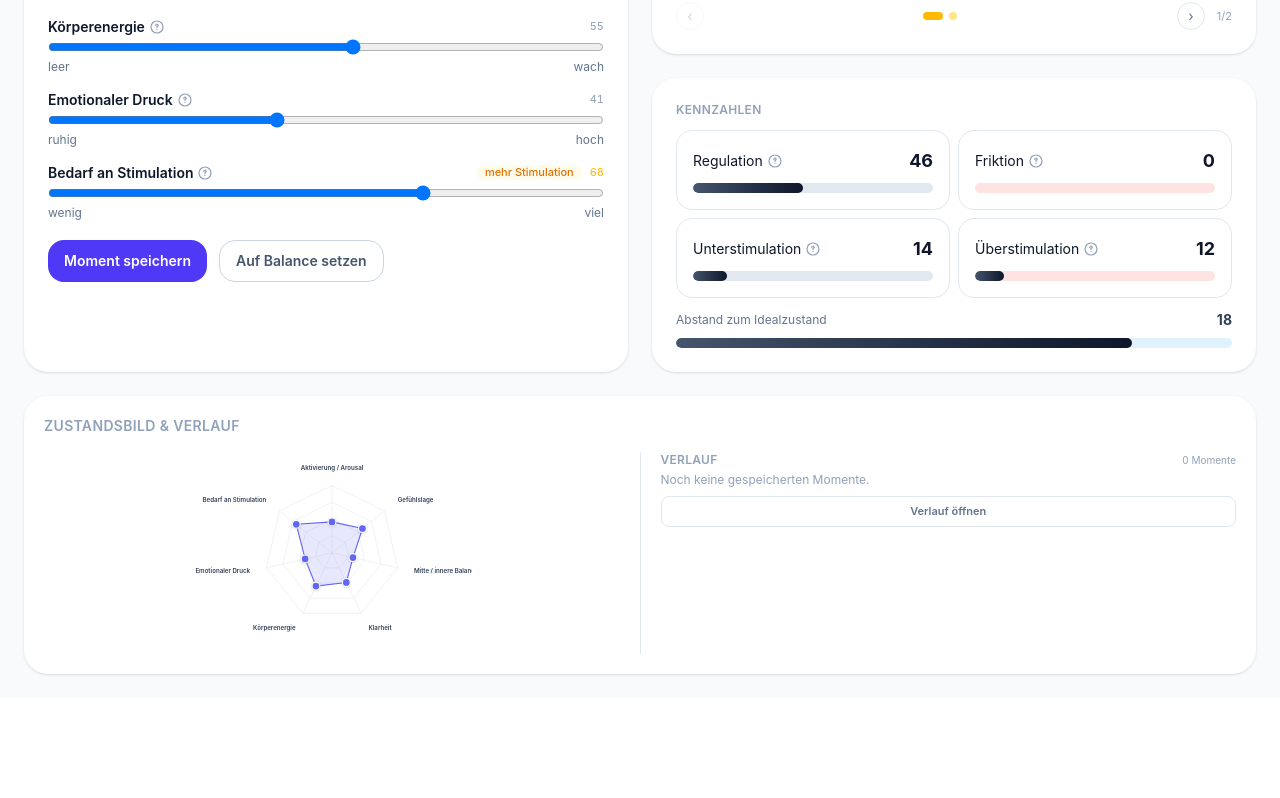
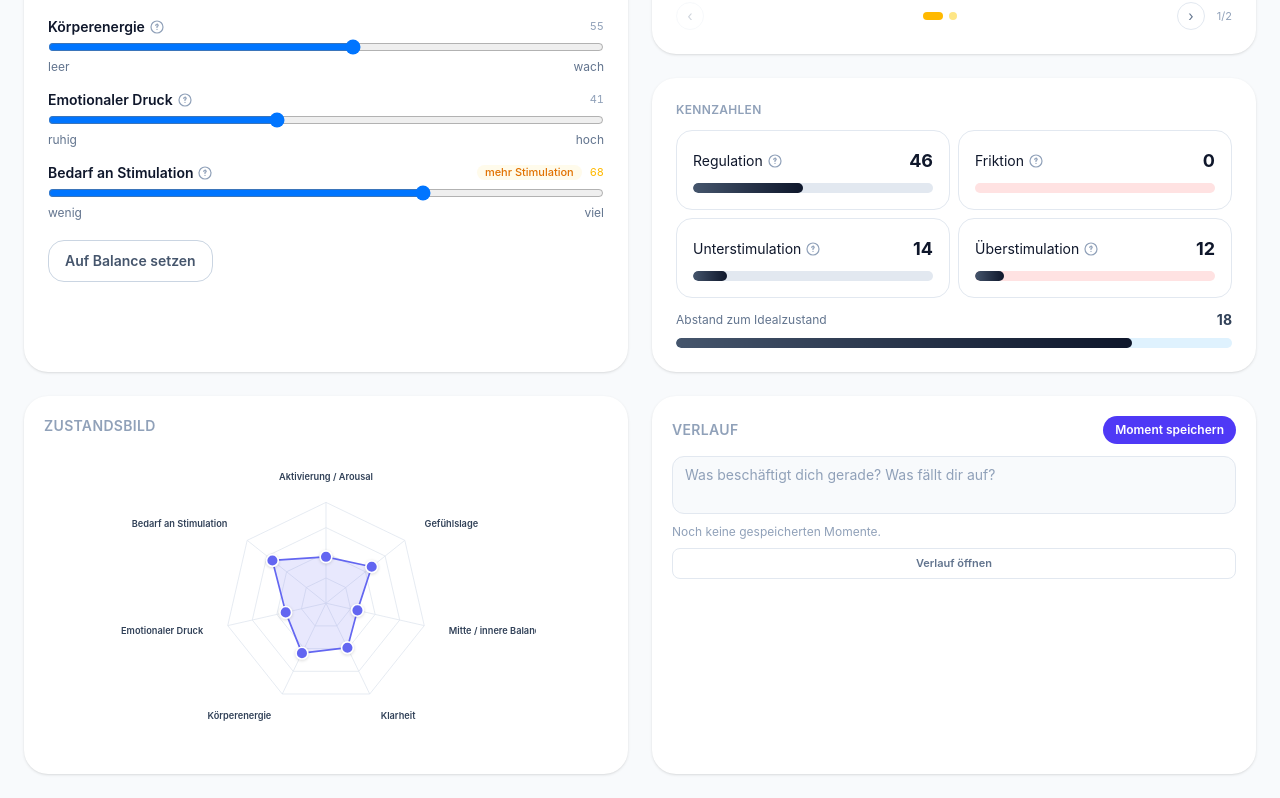
Before and after one commit to RobertMischke/self-regulation, an Angular app: page /dashboard/adhs-regulation in a window 1280 px wide. Shown: the part 591-1389 px from the top of the page. Before the commit the page ends 1289 px from the top, so only its background shows below. Built offline with nearby package versions, Linux system fonts and the light colour scheme.

Commit message:
feat: add intentionPlaceholder to dashboard configurations for improved user guidance

```diff
--- a/src/app/configs/adhs-regulation.config.ts
+++ b/src/app/configs/adhs-regulation.config.ts
@@ -332,4 +332,5 @@ export const adhsRegulationConfig: DashboardConfig = {
     { sliderKey: 'emotionalPressure', target: 28 },
     { sliderKey: 'stimulationNeed', target: 48 },
   ],
+  intentionPlaceholder: 'Was besch\u00e4ftigt dich gerade? Was f\u00e4llt dir auf?',
 };
--- a/src/app/configs/emotion-regulation.config.ts
+++ b/src/app/configs/emotion-regulation.config.ts
@@ -307,4 +307,5 @@ export const emotionRegulationConfig: DashboardConfig = {
     { sliderKey: 'frustration', target: 20 },
     { sliderKey: 'bodyTension', target: 25 },
   ],
+  intentionPlaceholder: 'Welches Gef\u00fchl steht gerade im Vordergrund?',
 };
--- a/src/app/configs/evening-checkin.config.ts
+++ b/src/app/configs/evening-checkin.config.ts
@@ -295,4 +295,5 @@ export const eveningCheckinConfig: DashboardConfig = {
     { sliderKey: 'gratitude', target: 68 },
     { sliderKey: 'screenExposure', target: 15 },
   ],
+  intentionPlaceholder: 'Was hat diesen Abend gepr\u00e4gt?',
 };
--- a/src/app/configs/orientation-check.config.ts
+++ b/src/app/configs/orientation-check.config.ts
@@ -296,4 +296,5 @@ export const orientationCheckConfig: DashboardConfig = {
     { sliderKey: 'innerNoise', target: 28 },
     { sliderKey: 'bodyGrounding', target: 72 },
   ],
+  intentionPlaceholder: 'Wo stehst du gerade \u2013 und wo willst du hin?',
 };
--- a/src/app/configs/recovery-dashboard.config.ts
+++ b/src/app/configs/recovery-dashboard.config.ts
@@ -298,4 +298,5 @@ export const recoveryDashboardConfig: DashboardConfig = {
     { sliderKey: 'recoveryTime', target: 65 },
     { sliderKey: 'motivation', target: 68 },
   ],
+  intentionPlaceholder: 'Was brauchst du gerade am meisten?',
 };
--- a/src/app/configs/social-regulation.config.ts
+++ b/src/app/configs/social-regulation.config.ts
@@ -296,4 +296,5 @@ export const socialRegulationConfig: DashboardConfig = {
     { sliderKey: 'emotionalExposure', target: 55 },
     { sliderKey: 'socialEnergy', target: 70 },
   ],
+  intentionPlaceholder: 'An welche Menschen oder Beziehungen denkst du gerade?',
 };
--- a/src/app/dashboard/dashboard.component.html
+++ b/src/app/dashboard/dashboard.component.html
@@ -75,11 +75,7 @@
           }
         </div>
 
-        <div class="mt-5 flex gap-3">
-          <button type="button" (click)="takeSnapshot()"
-            class="rounded-2xl bg-indigo-600 px-4 py-2.5 text-sm font-semibold text-white transition hover:bg-indigo-700">
-            Moment speichern
-          </button>
+        <div class="mt-5">
           <button type="button" (click)="resetToBalanced()"
             class="rounded-2xl border border-slate-300 px-4 py-2.5 text-sm font-semibold text-slate-600 transition hover:bg-slate-100">
             Auf Balance setzen
@@ -206,27 +202,34 @@
     </div>
 
     <!-- ═══ Sekundär: Zustandsbild & Verlauf ═══ -->
-    <section class="rounded-3xl bg-white p-5 shadow-sm">
-      <h2 class="mb-4 text-sm font-semibold uppercase tracking-wide text-slate-400">Zustandsbild &amp; Verlauf</h2>
-
-      <div class="grid gap-5 lg:grid-cols-[1fr_auto_1fr]">
+    <div class="grid gap-6 lg:grid-cols-2">
 
       <!-- Zustandsbild -->
-        <div>
-          <div class="mx-auto max-w-[280px]">
+      <section class="rounded-3xl bg-white p-5 shadow-sm">
+        <h2 class="mb-4 text-sm font-semibold uppercase tracking-wide text-slate-400">Zustandsbild</h2>
+        <div class="mx-auto max-w-[420px]">
           <app-radar-chart [items]="sliderItems()" (valueChange)="onSliderChange($event.key, $event.value)" />
         </div>
+      </section>
+
+      <!-- Verlauf -->
+      <section class="rounded-3xl bg-white p-5 shadow-sm">
+        <div class="flex items-center justify-between gap-2">
+          <h2 class="text-sm font-semibold uppercase tracking-wide text-slate-400">Verlauf</h2>
+          <button type="button" (click)="takeSnapshot()"
+            class="rounded-2xl bg-indigo-600 px-3 py-1.5 text-xs font-semibold text-white transition hover:bg-indigo-700">
+            Moment speichern
+          </button>
         </div>
 
-        <!-- Divider -->
-        <div class="hidden lg:block w-px bg-slate-200"></div>
+        <textarea
+          [value]="intention()"
+          (input)="intention.set($any($event.target).value)"
+          placeholder="{{ config.intentionPlaceholder || 'Was macht diesen Moment aus?' }}"
+          rows="2"
+          class="mt-3 w-full resize-none rounded-xl border border-slate-200 bg-slate-50 px-3 py-2 text-sm text-slate-700 placeholder:text-slate-400 focus:border-indigo-300 focus:outline-none focus:ring-2 focus:ring-indigo-100"
+        ></textarea>
 
-        <!-- Verlauf -->
-        <div>
-          <div class="flex items-center justify-between gap-2">
-            <h3 class="text-xs font-semibold uppercase tracking-wide text-slate-400">Verlauf</h3>
-            <span class="text-[10px] text-slate-400">{{ snapshots().length }} Momente</span>
-          </div>
         @if (snapshots().length === 0) {
           <p class="mt-1 text-xs text-slate-400">Noch keine gespeicherten Momente.</p>
         } @else {
@@ -260,24 +263,26 @@
           class="mt-2 w-full rounded-lg border border-slate-200 py-1.5 text-[11px] font-semibold text-slate-500 transition hover:bg-slate-50 hover:text-slate-700">
           Verlauf &ouml;ffnen
         </button>
+      </section>
+
     </div>
-      </div>
-    </section>
 
   </div>
 </div>
 
 <!-- ═══ MODAL: Vollständiger Verlauf ═══ -->
 @if (showHistory()) {
-  <div class="fixed inset-0 z-50 flex items-center justify-center bg-black/40 p-4" (click)="showHistory.set(false)">
-    <div class="relative max-h-[80vh] w-full max-w-2xl overflow-y-auto rounded-3xl bg-white p-6 shadow-xl" (click)="$event.stopPropagation()">
+  <div class="fixed inset-0 z-50 flex items-center justify-center bg-black/40 p-4 backdrop-blur-sm" (click)="showHistory.set(false)">
+    <div class="relative max-h-[85vh] w-full max-w-2xl overflow-y-auto rounded-3xl bg-white p-6 shadow-2xl" (click)="$event.stopPropagation()">
       <div class="flex items-center justify-between gap-4">
+        <div>
           <h2 class="text-xl font-bold text-slate-800">Verlauf</h2>
-        <div class="flex items-center gap-3">
-          <span class="text-xs text-slate-400">{{ snapshots().length }} Momente</span>
+          <p class="text-xs text-slate-400">{{ snapshots().length }} gespeicherte Momente</p>
+        </div>
+        <div class="flex items-center gap-2">
           @if (snapshots().length > 0) {
             <button type="button" (click)="clearAllSnapshots()"
-              class="rounded-lg bg-red-50 px-2.5 py-1 text-xs font-semibold text-red-600 transition hover:bg-red-100">
+              class="rounded-xl bg-red-50 px-3 py-1.5 text-xs font-semibold text-red-600 transition hover:bg-red-100">
               Alle l&ouml;schen
             </button>
           }
@@ -292,13 +297,13 @@
         <p class="mt-4 text-sm text-slate-400">Noch keine gespeicherten Momente.</p>
       } @else {
         <!-- Color bar timeline -->
-        <div class="mt-4 flex gap-0.5 overflow-hidden rounded">
+        <div class="mt-5 flex gap-0.5 overflow-hidden rounded-xl">
           @for (snap of snapshots(); track snap.id) {
             <button type="button" (click)="restoreSnapshot(snap)"
-              class="group relative h-6 min-w-0 flex-1 transition hover:scale-y-125"
+              class="group relative h-8 min-w-0 flex-1 transition hover:scale-y-110"
               [class]="snapshotSeverityColor(snap)"
               [title]="formatTime(snap.timestamp) + ' \u2013 ' + snap.modeLabel">
-              <span class="pointer-events-none absolute -top-6 left-1/2 -translate-x-1/2 whitespace-nowrap rounded bg-slate-800 px-1.5 py-0.5 text-[10px] text-white opacity-0 transition group-hover:opacity-100">
+              <span class="pointer-events-none absolute -top-7 left-1/2 -translate-x-1/2 whitespace-nowrap rounded-lg bg-slate-800 px-2 py-0.5 text-[10px] text-white opacity-0 shadow-lg transition group-hover:opacity-100">
                 {{ formatTime(snap.timestamp) }}
               </span>
             </button>
@@ -306,25 +311,36 @@
         </div>
 
         <!-- Snapshot list -->
-        <div class="mt-4 grid gap-1.5">
+        <div class="mt-6 grid gap-3">
           @for (snap of snapshots().slice(-200); track snap.id) {
-            <div class="rounded-xl border border-slate-100">
-              <!-- Row header -->
-              <div class="flex items-center gap-3 px-3 py-2 text-sm">
-                <div class="h-2.5 w-2.5 shrink-0 rounded-full" [class]="snapshotSeverityColor(snap)"></div>
-                <span class="font-semibold text-slate-700">{{ formatTime(snap.timestamp) }}</span>
-                <span class="rounded-full bg-slate-100 px-2 py-0.5 text-xs font-semibold text-slate-600">{{ snap.modeLabel }}</span>
-                <span class="text-xs text-slate-400">Score {{ snapshotScore(snap) }}</span>
-                <button type="button" (click)="removeSnapshot(snap.id)" class="ml-auto text-xs font-semibold text-red-400 hover:text-red-600">&#x2715;</button>
+            <div class="rounded-2xl border border-slate-200 bg-white shadow-sm transition hover:shadow-md">
+              <!-- Header -->
+              <div class="flex items-center gap-3 px-4 py-3">
+                <div class="h-3 w-3 shrink-0 rounded-full" [class]="snapshotSeverityColor(snap)"></div>
+                <div class="flex-1">
+                  <div class="flex items-center gap-2">
+                    <span class="text-sm font-semibold text-slate-800">{{ formatTime(snap.timestamp) }}</span>
+                    <span class="rounded-full bg-slate-100 px-2 py-0.5 text-[11px] font-medium text-slate-500">{{ snap.modeLabel }}</span>
                   </div>
-              <!-- Slider bars (always visible) -->
-              <div class="grid gap-1 px-3 pb-2">
+                  @if (snap.intention) {
+                    <p class="mt-0.5 text-sm leading-relaxed text-slate-600">{{ snap.intention }}</p>
+                  }
+                </div>
+                <div class="flex items-center gap-3">
+                  <span class="text-xs tabular-nums text-slate-400">R{{ snap.regulation }} &middot; F{{ snap.friction }}</span>
+                  <button type="button" (click)="restoreSnapshot(snap)" class="rounded-lg bg-indigo-50 px-2 py-1 text-[11px] font-semibold text-indigo-600 transition hover:bg-indigo-100">laden</button>
+                  <button type="button" (click)="removeSnapshot(snap.id)" class="text-sm text-slate-300 transition hover:text-red-500">&#x2715;</button>
+                </div>
+              </div>
+              <!-- Slider bars -->
+              <div class="grid gap-1 border-t border-slate-100 px-4 py-2.5">
                 @for (entry of snap.values | keyvalue; track entry.key) {
                   <div class="flex items-center gap-2 text-[11px]">
-                    <span class="w-28 shrink-0 truncate text-slate-500">{{ sliderLabel(entry.key) }}</span>
-                    <div class="relative h-1.5 flex-1 rounded-full bg-slate-200">
+                    <span class="w-24 shrink-0 truncate text-slate-500">{{ sliderLabel(entry.key) }}</span>
+                    <div class="relative h-1.5 flex-1 rounded-full bg-slate-100">
                       <div class="absolute inset-y-0 left-0 rounded-full bg-indigo-400" [style.width.%]="entry.value"></div>
                     </div>
+                    <span class="w-6 text-right tabular-nums text-slate-400">{{ entry.value }}</span>
                   </div>
                 }
               </div>
--- a/src/app/models/dashboard-config.ts
+++ b/src/app/models/dashboard-config.ts
@@ -88,4 +88,5 @@ export interface DashboardConfig {
   idealValues: IdealValue[];
 
   defaultIntention?: string;
+  intentionPlaceholder?: string;
 }
```
Lines whose indentation alone changed are shown as unchanged.
